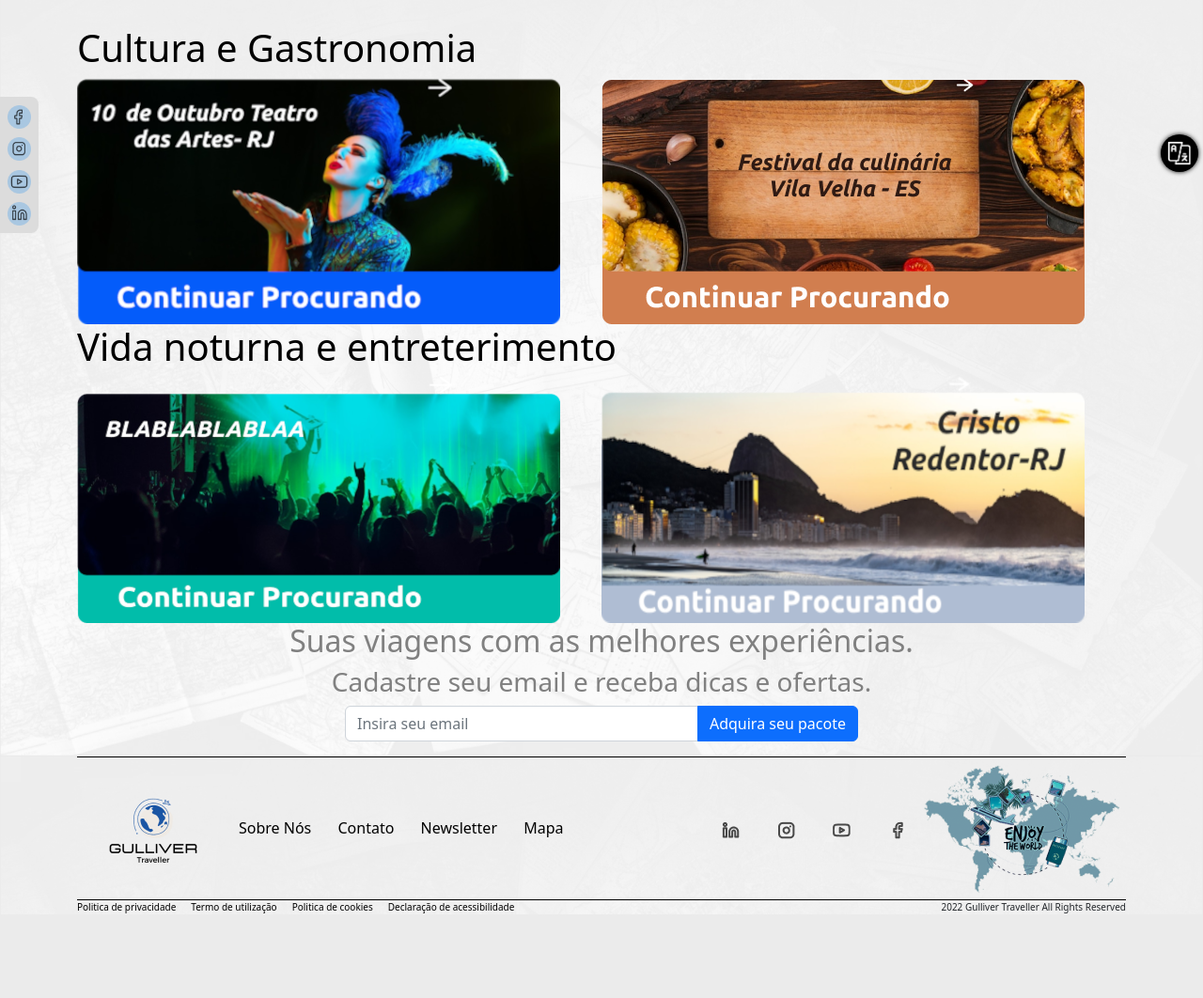
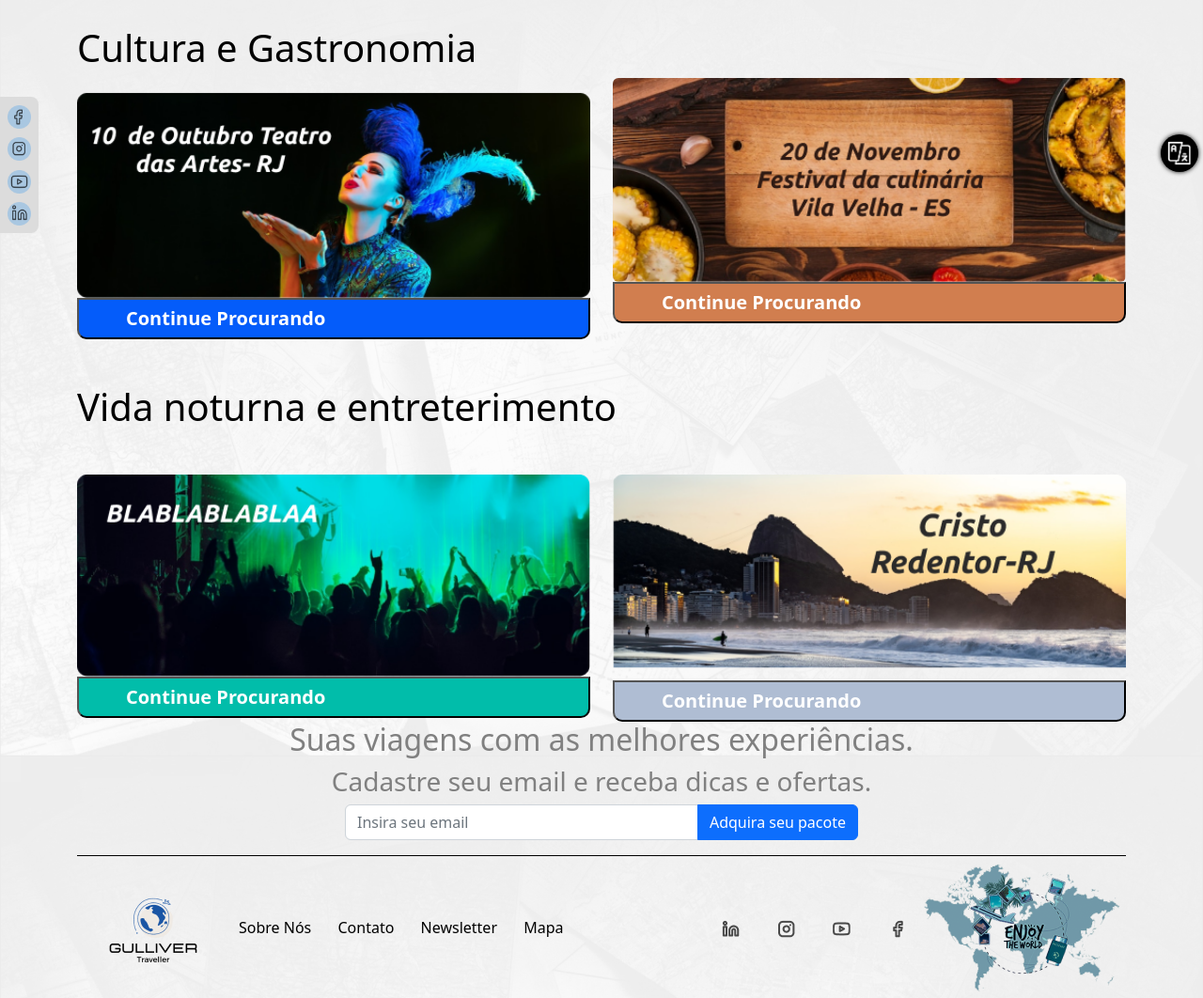
Before and after one commit to duartecgustavo/GulliverTraveller, a PHP site: page / in a window 1280 px wide. Shown: the part 57-1119 px from the top of the page at 94% size. Before the commit the page ends 1029 px from the top, so only its background shows below. Run offline with PHP 8.4, Linux system fonts and the light colour scheme; some libraries are stand-ins or nearby versions.

Commit message:
Ajustes CSS Renata

```diff
--- a/index.html
+++ b/index.html
@@ -110,21 +110,33 @@
             Cultura e Gastronomia
         </h1>
     </div>
-    <div class="">
-        <img src="./imagens/home/fotos_enterterimento/Teatro.png" class="rounded float-start" alt=" teatro">
-        <img src="./imagens/home/fotos_enterterimento/Festival Culinaria.png" class="rounded mx-auto d-block"
-            alt="culinaria">
+    <div class="row">
+        <div class="d-flex flex-column col-lg-6 col-12">
+            <img src="./imagens/home/fotos_enterterimento/Teatro.png" class="rounded " alt=" teatro">
+            <button class="button button-azul">Continue Procurando</button>
+        </div>
+
+        <div class="d-flex flex-column col-lg-6 col-12 ">
+            <img src="./imagens/home/fotos_enterterimento/Festival Culinaria.png" class="rounded" alt="Culinaria">
+            <button class="button  button-laranja">Continue Procurando</button>
+        </div>
     </div>
 
-    <div class="text-left" style="color: black;">
+    <div class="text-left my-5" style="color: black;">
         <h1>
             Vida noturna e entreterimento
         </h1>
     </div>
 
-    <div class="">
-        <img src="./imagens/home/fotos_enterterimento/Festas.png" class="rounded float-start" alt="Festa">
-        <img src="./imagens/home/fotos_enterterimento/Rio de Janeiro.png" class="rounded mx-auto d-block" alt="Rio">
+    <div class="row">
+        <div class="d-flex flex-column col-lg-6 col-12">
+            <img src="./imagens/home/fotos_enterterimento/Festas.png" class="rounded " alt="balada">
+            <button class="button  button-verde">Continue Procurando</button>
+        </div>
+        <div class="d-flex flex-column col-lg-6 col-12">
+            <img src="./imagens/home/fotos_enterterimento/Rio de Janeiro.png" class="rounded " alt="Rio">
+            <button class="button  button-cinza">Continue Procurando</button>
+        </div>
     </div>
 
     <div class="text-center" style="color: grey;">
--- a/styles/global.css
+++ b/styles/global.css
@@ -119,10 +119,10 @@ nav ul li:hover {
   cursor: pointer;
 }
 
-  nav ul li {
-    display: flex;
-    justify-content: space-between;
-  }
+nav ul li {
+  display: flex;
+  justify-content: space-between;
+}
 
 /* NAVBAR */
 
@@ -147,8 +147,8 @@ width: 100%;
 
 /* FEEDBACK */
 
-.section_feedback > h4,
-.section_feedback > h5 {
+.section_feedback>h4,
+.section_feedback>h5 {
   text-align: center;
   margin-bottom: 0px !important;
 }
@@ -159,12 +159,12 @@ width: 100%;
   gap: 10px;
 }
 
-.container_feedback > img {
+.container_feedback>img {
   width: 100px;
   height: 100px;
 }
 
-.box_feedback > p {
+.box_feedback>p {
   font-size: 12px;
   margin-bottom: 8px !important;
   text-align: justify;
@@ -191,7 +191,7 @@ width: 100%;
   border-style: solid;
 }
 
-.container_footer > .size100 {
+.container_footer>.size100 {
   display: flex;
   justify-content: space-between;
   align-items: center;
@@ -202,7 +202,7 @@ width: 100%;
   width: 100%;
 }
 
-.links > a {
+.links>a {
   text-decoration: none;
   color: black;
 }
@@ -212,3 +212,33 @@ width: 100%;
 }
 
 /* FOOTER */
+
+/* CARD EVENTOS */
+.button {
+  padding: 5px 5px 5px 50px;
+
+  color: #fff;
+  font-size: 20px;
+  font-weight: bold;
+  text-align: start;
+  border-radius: 0px 0px 10px 10px;
+}
+
+.button-azul {
+  background-color: #045CFA;
+}
+
+.button-laranja {
+  background-color: #D17E4F;
+}
+
+.button-verde {
+  background-color: #01BDAA;
+}
+
+.button-cinza {
+  background-color: #AFBDD3;
+}
+
+
+/* CARD EVENTOS */
```
Also changed, not shown: paginas/hospedagem.html (+51 -15 lines), styles/hospedagem.css (+4 -4 lines), imagens/home/fotos_enterterimento/Festas.png, imagens/home/fotos_enterterimento/Festival Culinaria.png, imagens/home/fotos_enterterimento/Rio de Janeiro.png, imagens/home/fotos_enterterimento/Teatro.png, imagens/hospedagem/Hotel.png (added), imagens/icones/adultos.png (added), imagens/icones/calendar.png (added), imagens/icones/home.png (added), 3 other files.
